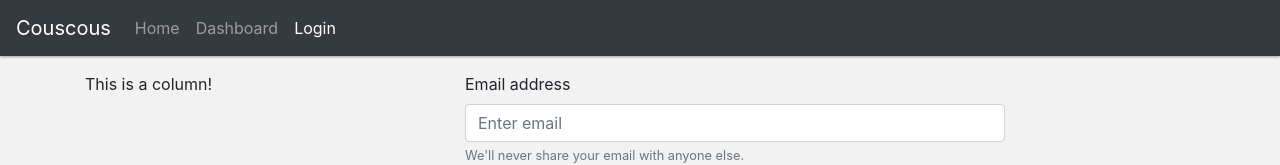
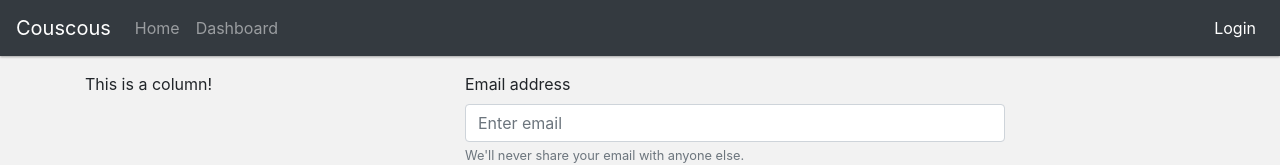
Before and after one commit to chrisvrose/couscous-next, a Next.js app: page /login in a window 1280 px wide. Shown: the top 165 px of the page. Built offline with nearby package versions, Linux system fonts and the light colour scheme.

Commit message:
Add navbar divide

```diff
--- a/components/Header.tsx
+++ b/components/Header.tsx
@@ -25,18 +25,23 @@ export default function Header(props: HeaderProps) {
                 expand="md"
                 fixed="top"
                 variant="dark"
-                className="card-1 justify-content-center"
+                className="card-1"
             >
                 <Navbar.Brand>Couscous</Navbar.Brand>
                 <Navbar.Toggle aria-controls="navbar-toggleable" />
                 <Navbar.Collapse id="navbar-toggleable">
-                    <Nav activeKey={props.activeKey} className="mr-auto">
+                    <Nav
+                        activeKey={props.activeKey}
+                        className="justify-content-end mr-auto"
+                    >
                         <Link href="/" passHref>
                             <Nav.Link eventKey="home">Home</Nav.Link>
                         </Link>
                         <Link href="/dashboard" passHref>
                             <Nav.Link eventKey="dashboard">Dashboard</Nav.Link>
                         </Link>
+                    </Nav>
+                    <Nav activeKey={props.activeKey}>
                         <Link href="/login" passHref>
                             <Nav.Link eventKey="login">Login</Nav.Link>
                         </Link>
--- a/docker-compose.override.yml
+++ b/docker-compose.override.yml
@@ -19,6 +19,8 @@ services:
       - 27027:27017
     expose:
       - "27017"
+    depends_on:
+      - mongocfg
     environment:
       - REPLSETNAME=mongosh1
     healthcheck:
@@ -35,6 +37,8 @@ services:
     command: --shardsvr --replSet mongosh2  --dbpath /data/db --port 27017
     ports:
       - 27028:27017
+    depends_on:
+      - mongocfg
     environment:
       - REPLSETNAME=mongosh2
     expose:
```
